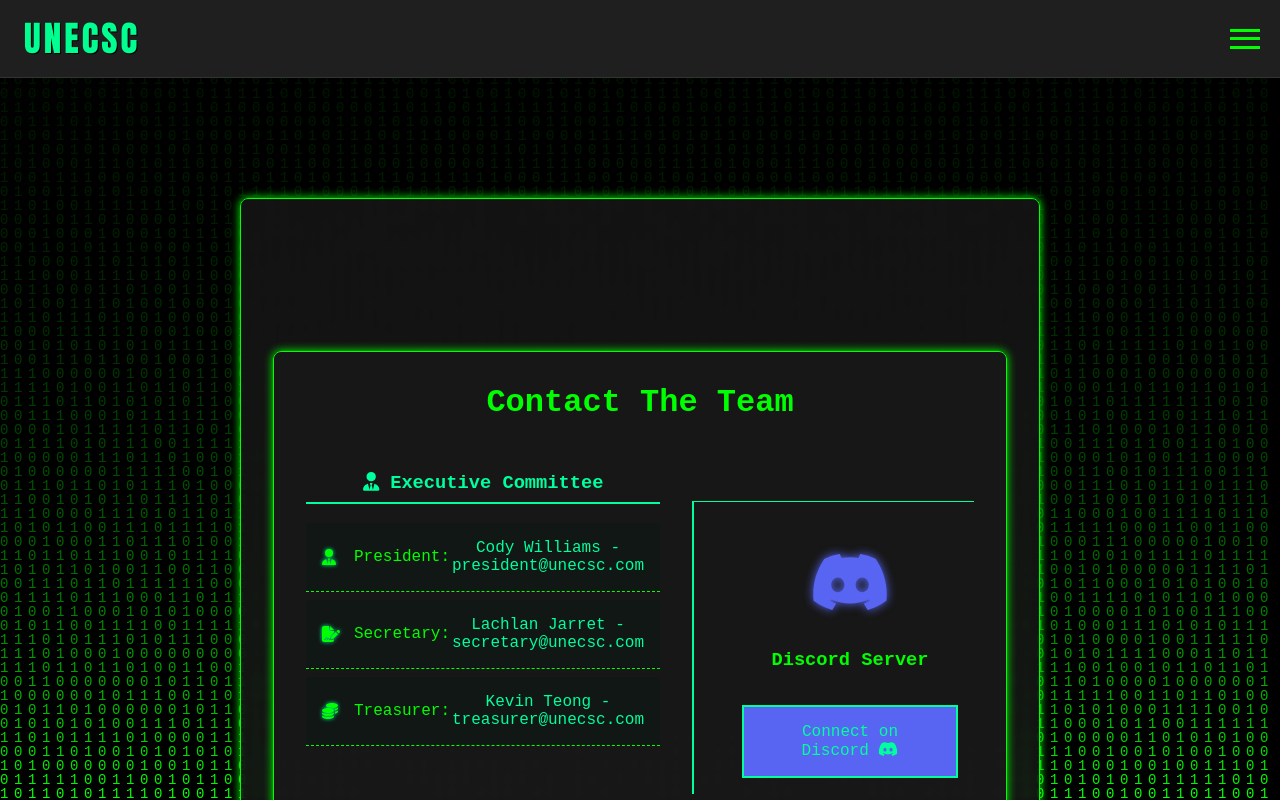
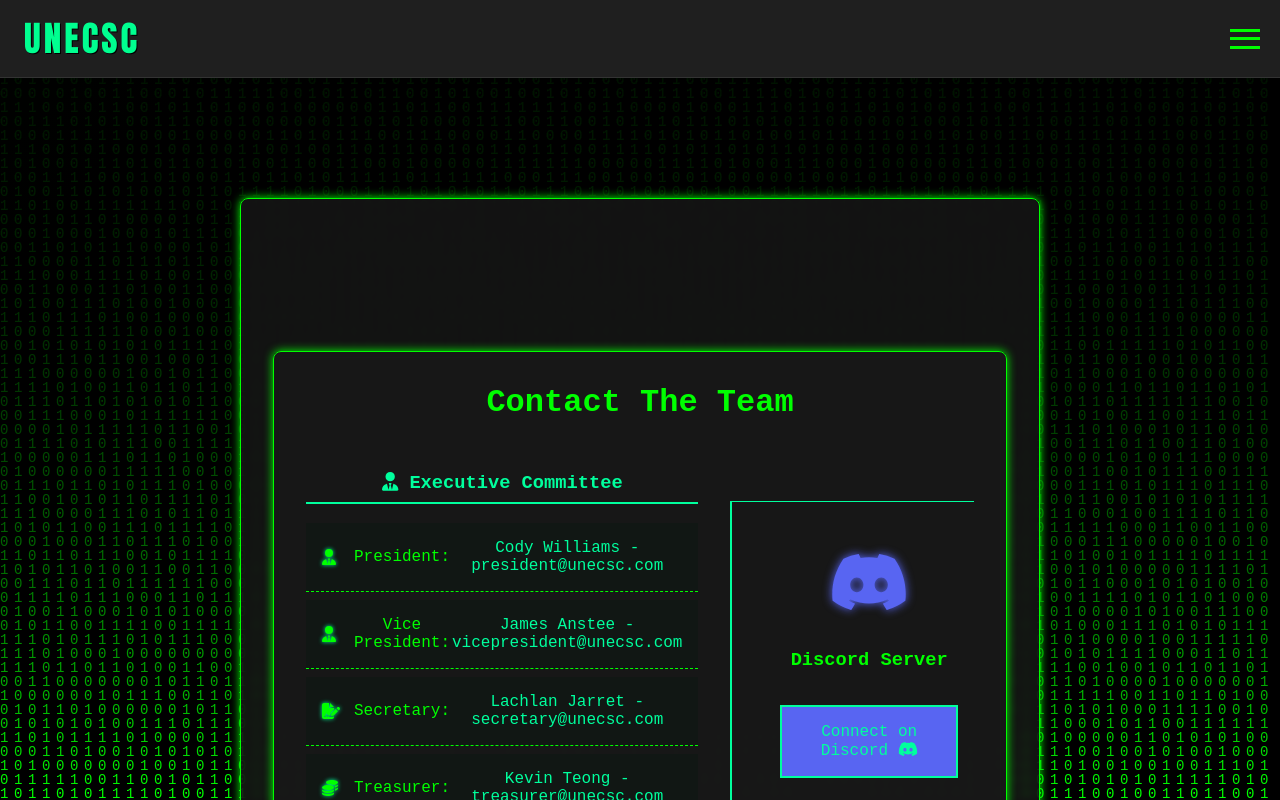
Before and after one commit to UNECSC/website, a React (Vite) app: page /#/contact in a window 1280 px wide. Shown: the top 800 px of the page. Built offline with nearby package versions, Linux system fonts and the light colour scheme; a web font is replaced by a local one.

Commit message:
Added VP role to contact page

```diff
--- a/js/pages/Contact.js
+++ b/js/pages/Contact.js
@@ -24,6 +24,13 @@ function Contact() {
     </a>
   </li>
   <li>
+    <FontAwesomeIcon icon={faUserTie} className="icon-glitch" />
+    <span className="role">Vice President:</span>
+    <a href="mailto:vicepresident@unecsc.com" className="email-link">
+      James Anstee - vicepresident@unecsc.com
+    </a>
+  </li>
+  <li>
     <FontAwesomeIcon icon={faFileSignature} className="icon-glitch" />
     <span className="role">Secretary:</span>
     <a href="mailto:secretary@unecsc.com" className="email-link">
@@ -38,6 +45,7 @@ function Contact() {
     </a>
   </li>
 </ul>
+
         </div>
 
         <div className="discord-cta">
```
Lines whose indentation alone changed are shown as unchanged.
